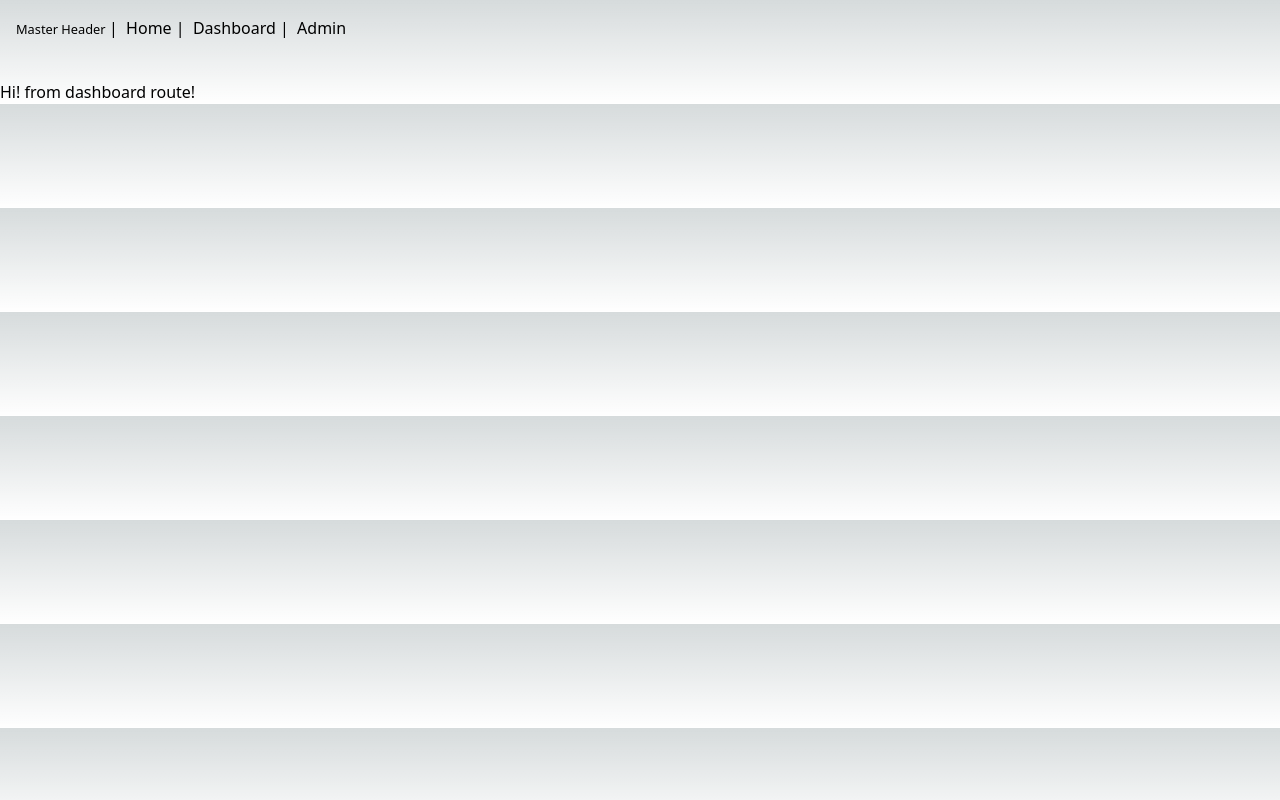
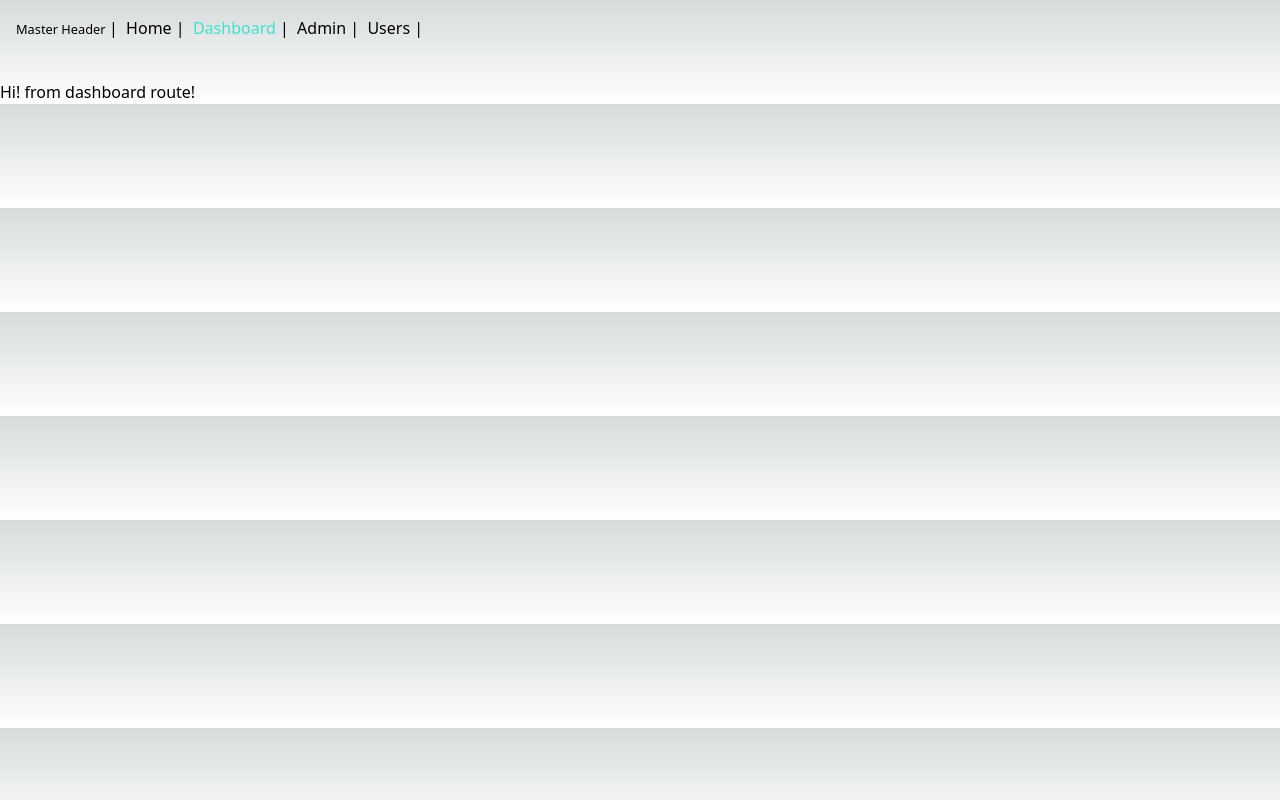
Before and after one commit to brahim-slimani/rsc-next-app, a Next.js app: page /dashboard in a window 1280 px wide. Built offline with nearby package versions, Linux system fonts and the light colour scheme.

Commit message:
Add navigation links

```diff
--- /dev/null
+++ b/src/app/(components)/links.jsx
@@ -0,0 +1,40 @@
+'use client'
+import Link from "next/link";
+import { usePathname } from "next/navigation";
+
+export const Links = () => {
+    const pathame = usePathname();
+
+    const routes = [
+        {
+            label: "Home",
+            route: "/home"
+        },
+        {
+            label: "Dashboard",
+            route: "/dashboard"
+        },
+        {
+            label: "Admin",
+            route: "/admin"
+        },
+        {
+            label: "Users",
+            route: "/admin/users"
+        }
+    ]
+
+    return (
+        <>
+            {
+                routes.map(item => <span>
+                    <Link
+                        className={`${pathame === item.route ? 'active-link' : ''}`}
+                        href={item.route}
+                        key={item.route}>{item.label}
+                    </Link>  | &nbsp;
+                </span>)
+            }
+        </>
+    )
+}
--- a/src/app/dashboard/layout.js
+++ /dev/null
@@ -1,12 +0,0 @@
-export const metadata = {
-  title: 'Next.js',
-  description: 'Generated by Next.js',
-}
-
-export default function RootLayout({ children }) {
- return (
-    <html lang="en">
-      <body>{children}</body>
-    </html>
-  )
-}
--- a/src/app/dashboard/page.jsx
+++ b/src/app/dashboard/page.jsx
@@ -1,9 +1,9 @@
+import { Container } from "postcss";
+
 export default function Dashboard() {
     return (
-        <body>
-            <div>
-                Hi! from dashboard route!
-            </div>
-        </body>
+        <div>
+            Hi! from dashboard route!
+        </div>
     )
 }
--- a/src/app/home/globals.css
+++ b/src/app/home/globals.css
@@ -25,3 +25,8 @@ body {
     )
     rgb(var(--background-start-rgb));
 }
+
+
+.active-link {
+  color: turquoise;
+}
--- a/src/app/layout.js
+++ b/src/app/layout.js
@@ -1,4 +1,5 @@
-import './home/globals.css'
+import { Links } from './(components)/links';
+import './home/globals.css';
 
 export const metadata = {
   title: 'Next.js',
@@ -6,13 +7,12 @@ export const metadata = {
 }
 
 export default function RootLayout({ children }) {
+
   return (
     <html lang="en">
       <body>
         <section style={{ padding: "1rem" }}> <small>Master Header </small> | &nbsp;
-          <span><a href="/home">Home</a></span> | &nbsp;
-          <span><a href="/dashboard">Dashboard</a></span> | &nbsp;
-          <span><a href="/admin">Admin</a></span>&nbsp;
+         <Links />
         </section>
         <br />
         <>
```
